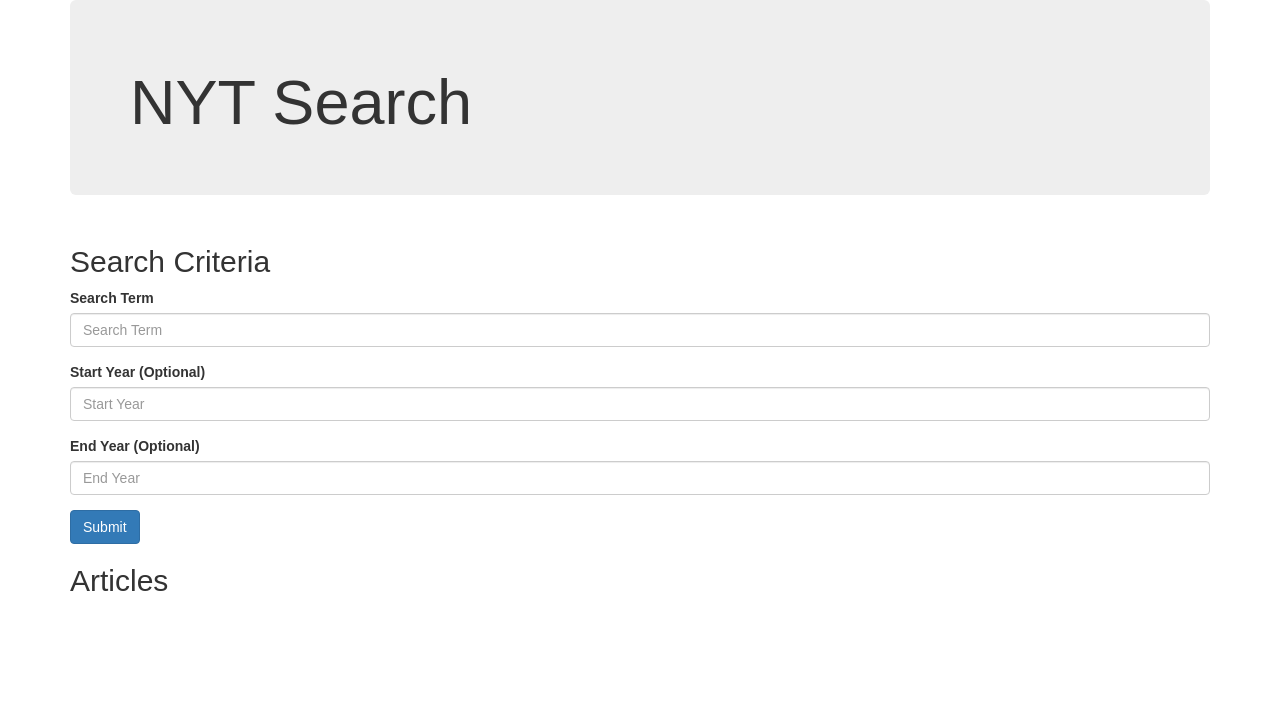
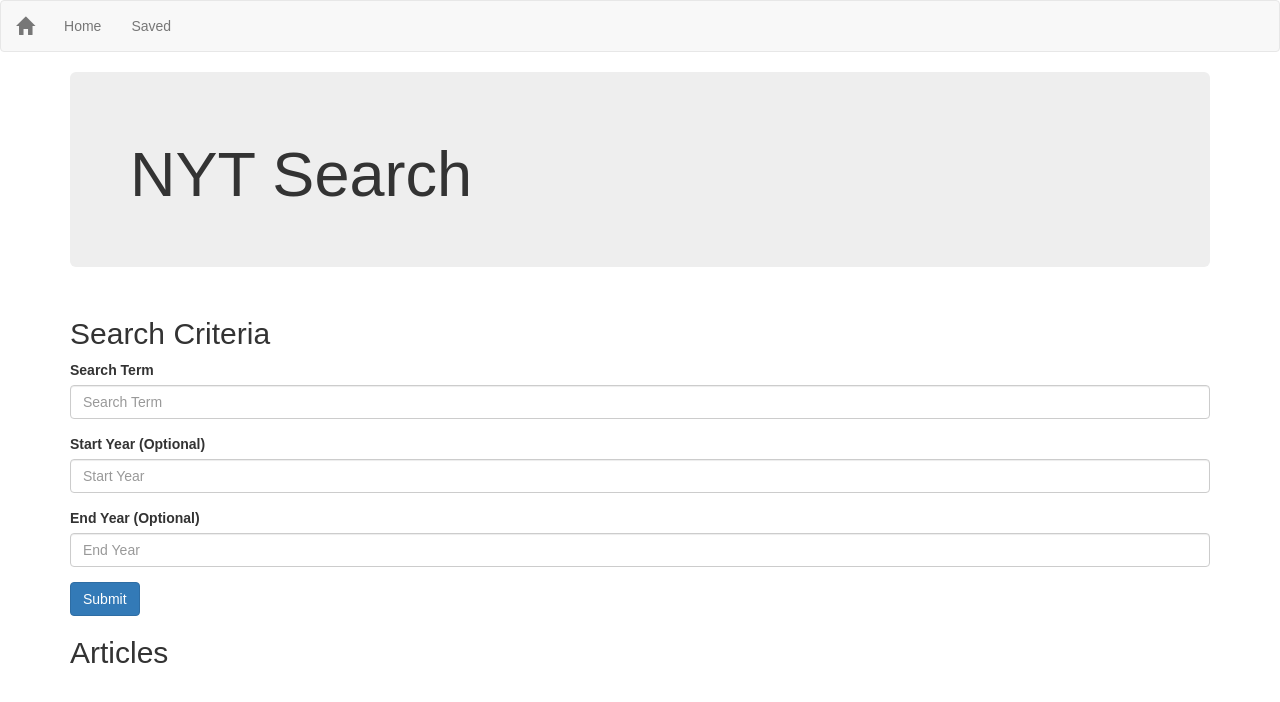
Before and after one commit to crystalodi/nytreact, a React (Create React App) app in the folder client/: page /articles in a window 1280 px wide. Shown: the top 702 px of the page. Built offline with nearby package versions, Linux system fonts and the light colour scheme.

Commit message:
Add a navbar

```diff
--- a/client/src/App.js
+++ b/client/src/App.js
@@ -2,6 +2,7 @@
 import {BrowserRouter as Router, Route, Switch} from "react-router-dom";
 import Jumbotron from "./components/Jumbotron";
 import Container from "./components/Container";
+import Nav from "./components/Nav";
 import Home from "./pages/Home"
 import Saved from "./pages/Saved";
 import NoMatch from "./pages/NoMatch";
@@ -9,6 +10,8 @@
   render() {
     return (
       <Router>
+        <div>
+        <Nav/>
       <Container>
         <Jumbotron />
         <Switch>
@@ -18,6 +21,7 @@
           <Route component={NoMatch} />
         </Switch>
       </Container>
+      </div>
     </Router>
     );
   }
--- /dev/null
+++ b/client/src/components/Nav/Nav.js
@@ -0,0 +1,19 @@
+import React from "react";
+
+const Nav = () => (
+<nav class="navbar navbar-default">
+  <div class="container-fluid">
+    <div class="navbar-header">
+      <a class="navbar-brand" href="/">
+        <span className="glyphicon glyphicon-home"></span>
+      </a>
+    </div>
+    <ul class="nav navbar-nav">
+      <li><a href="/">Home</a></li>
+      <li><a href="/saved">Saved</a></li>
+    </ul>
+  </div>
+</nav>
+);
+
+export default Nav;
--- /dev/null
+++ b/client/src/components/Nav/index.js
@@ -0,0 +1 @@
+export { default } from "./Nav";
```
